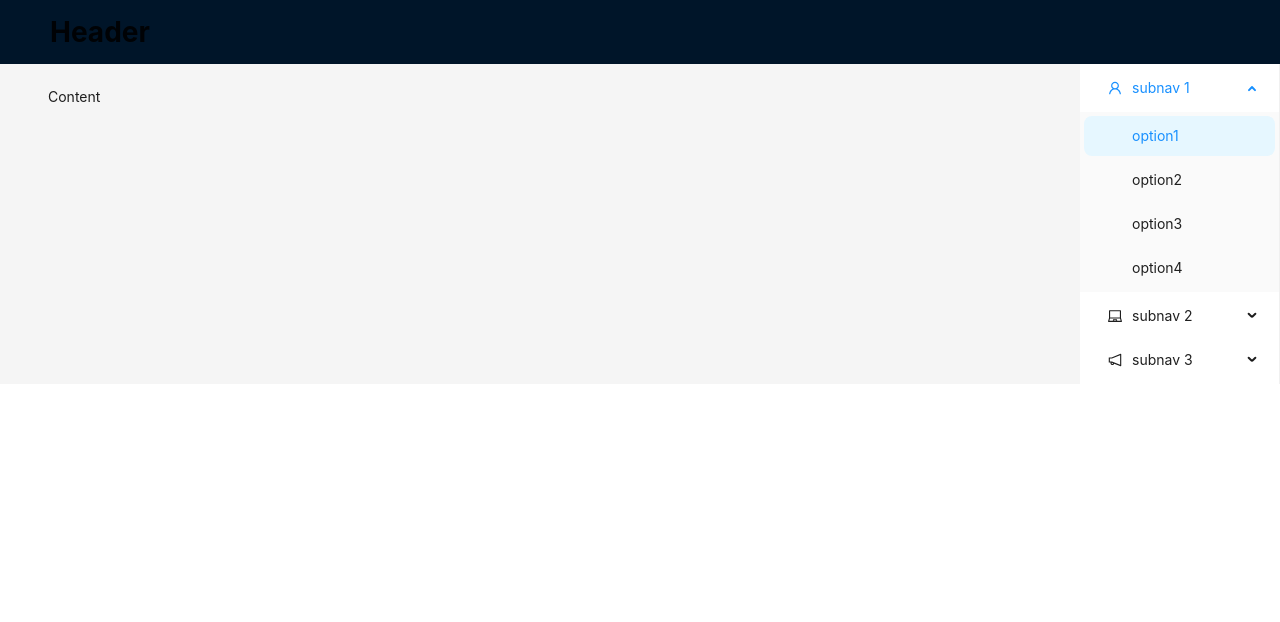
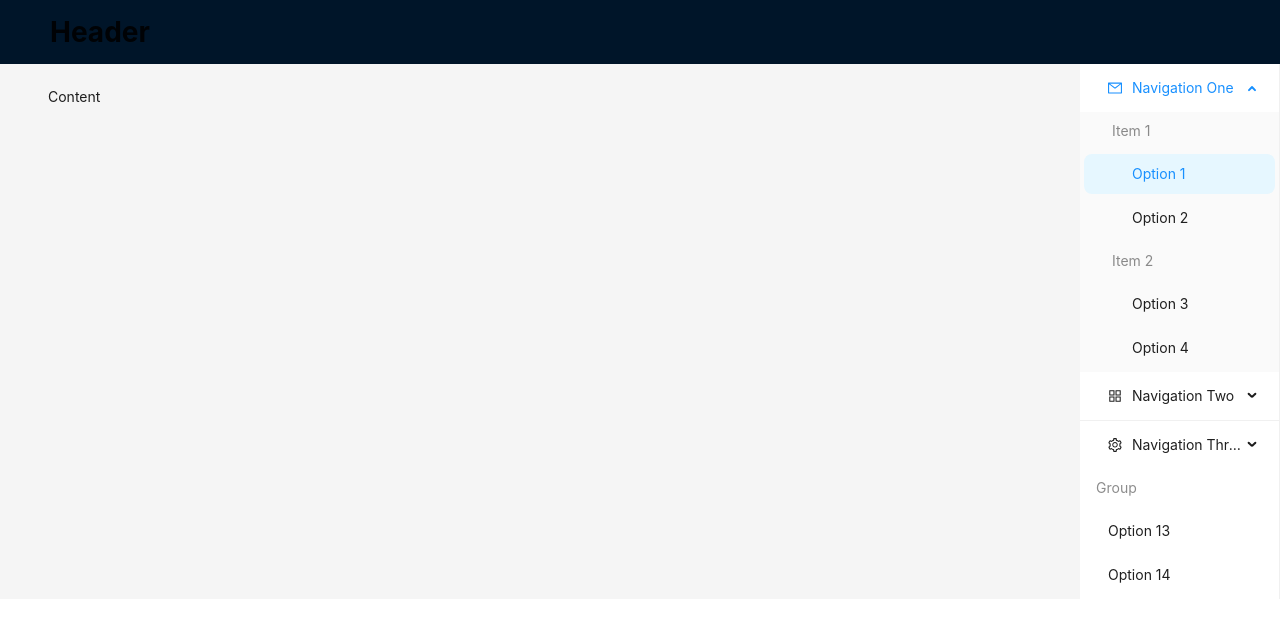
Before and after one commit to Nikxxx007/playersStats, a React (Create React App) app: page / in a window 1280 px wide. Shown: the top 622 px of the page. Built offline with nearby package versions, Linux system fonts and the light colour scheme.

Commit message:
menu content changed

```diff
--- a/src/layout/MainLayout/Sider/SiderContent/MenuLayout.tsx
+++ b/src/layout/MainLayout/Sider/SiderContent/MenuLayout.tsx
@@ -1,7 +1,9 @@
 import React, {FC} from 'react';
 
+// antd imports
 import {Menu, MenuProps} from 'antd';
-import { LaptopOutlined, NotificationOutlined, UserOutlined } from '@ant-design/icons';
+import { SettingOutlined, AppstoreOutlined, MailOutlined } from '@ant-design/icons';
+
 import styled from "styled-components";
 
 const StyledMenu: typeof Menu = styled(Menu)`
@@ -9,34 +11,60 @@ const StyledMenu: typeof Menu = styled(Menu)`
   border-right: 0;
 ` as any;
 
-// ** temp item for testing
-const items2: MenuProps['items'] = [UserOutlined, LaptopOutlined, NotificationOutlined].map(
-    (icon, index) => {
-        const key = String(index + 1);
+type MenuItem = Required<MenuProps>['items'][number];
 
-        return {
-            key: `sub${key}`,
-            icon: React.createElement(icon),
-            label: `subnav ${key}`,
+function getItem(
+    label: React.ReactNode,
+    key: React.Key,
+    icon?: React.ReactNode,
+    children?: MenuItem[],
+    type?: 'group',
+): MenuItem {
+    return {
+        key,
+        icon,
+        children,
+        label,
+        type,
+    } as MenuItem;
+}
 
-            children: new Array(4).fill(null).map((_, j) => {
-                const subKey = index * 4 + j + 1;
-                return {
-                    key: subKey,
-                    label: `option${subKey}`,
-                };
-            }),
-        };
-    },
-);
+const items: MenuProps['items'] = [
+    getItem('Navigation One', 'sub1', <MailOutlined />, [
+        getItem('Item 1', 'g1', null, [getItem('Option 1', '1'), getItem('Option 2', '2')], 'group'),
+        getItem('Item 2', 'g2', null, [getItem('Option 3', '3'), getItem('Option 4', '4')], 'group'),
+    ]),
+
+    getItem('Navigation Two', 'sub2', <AppstoreOutlined />, [
+        getItem('Option 5', '5'),
+        getItem('Option 6', '6'),
+        getItem('Submenu', 'sub3', null, [getItem('Option 7', '7'), getItem('Option 8', '8')]),
+    ]),
+
+    { type: 'divider' },
+
+    getItem('Navigation Three', 'sub4', <SettingOutlined />, [
+        getItem('Option 9', '9'),
+        getItem('Option 10', '10'),
+        getItem('Option 11', '11'),
+        getItem('Option 12', '12'),
+    ]),
+
+    getItem('Group', 'grp', null, [getItem('Option 13', '13'), getItem('Option 14', '14')], 'group'),
+];
 
 const MenuLayout: FC = () => {
+    const onClick: MenuProps['onClick'] = (e) => {
+        console.log('click ', e);
+    };
+
     return (
         <StyledMenu
+            onClick={onClick}
             mode="inline"
             defaultSelectedKeys={['1']}
             defaultOpenKeys={['sub1']}
-            items={items2}
+            items={items}
         />
     );
 };
```
